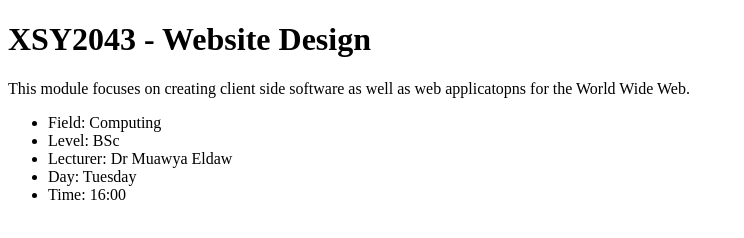
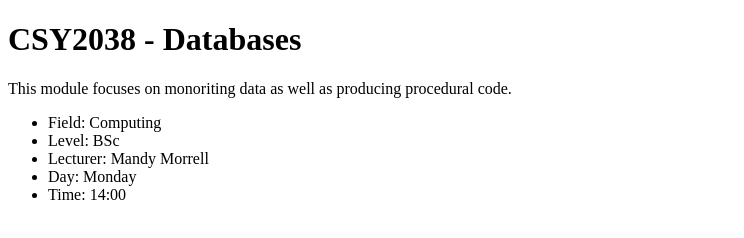
Before and after one commit to Eden-Brawn/Projects-2021, a plain HTML site: page wk3-git/databases.html in a window 1280 px wide. Shown: the whole page, without its empty margins (0-744 px from the left). Drawn offline with Linux system fonts and the light colour scheme.

Commit message:
commit 3

```diff
--- a/wk3-git/index.html
+++ b/wk3-git/databases.html
@@ -6,14 +6,14 @@
     <title>Document</title>
 </head>
 <body>
-    <h1>XSY2043 - Website Design</h1>
-    <p>This module focuses on creating client side software as well as web applicatopns for the World Wide Web.</p>
+    <h1>CSY2038 - Databases</h1>
+    <p>This module focuses on monoriting data as well as producing procedural code.</p>
     <ul>
         <li>Field: Computing</li>
         <li>Level: BSc</li>
-        <li>Lecturer: Dr Muawya Eldaw</li>
-        <li>Day: Tuesday</li>
-        <li>Time: 16:00</li>
+        <li>Lecturer: Mandy Morrell</li>
+        <li>Day: Monday</li>
+        <li>Time: 14:00</li>
     </ul>
 </body>
 </html>
```
